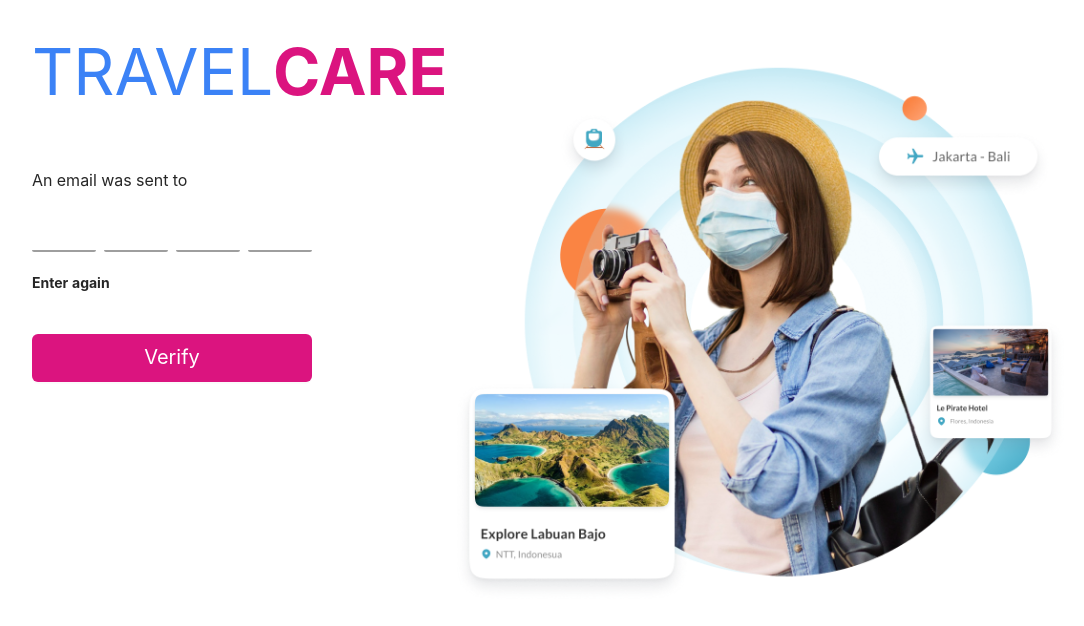
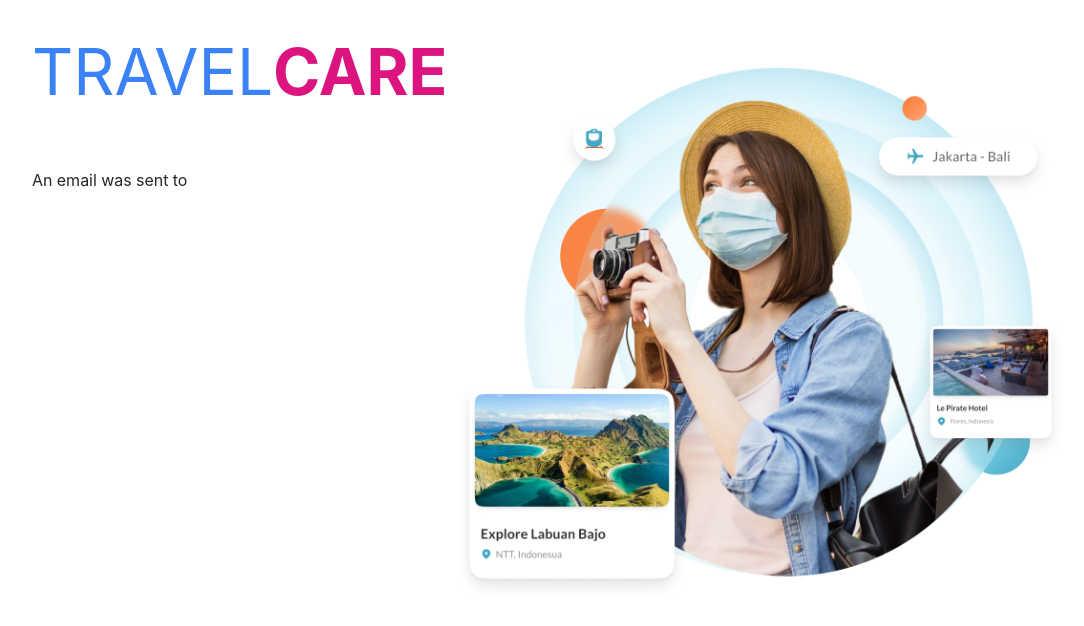
Before and after one commit to Huyhehe/Sem5_Frontend, a React (Vite) app: page /login/verify in a window 1280 px wide. Shown: the top 626 px of the page, without its empty margins (80-1164 px from the left). Built offline with nearby package versions, Linux system fonts and the light colour scheme; no server answers.

Commit message:
refactor: change the UI and logic for Verifying email pages

```diff
--- a/src/pages/Authen/pages/SignIn/index.tsx
+++ b/src/pages/Authen/pages/SignIn/index.tsx
@@ -14,9 +14,9 @@ const SignInPage: FunctionComponent<SignInPageProps> = () => {
   const handleSubmit = async (signInData: any) => {
     setLoading(true)
     try {
-      const { token, ...user } = await signInAPI(signInData)
+      const { access_token, ...user } = await signInAPI(signInData)
       setUserToLocal(user)
-      setAccessTokenToLocal(token)
+      setAccessTokenToLocal(access_token)
       setLoading(false)
       if (currentRoute) {
         setCurrentRoute(null)
--- a/src/pages/Authen/pages/Verify/index.tsx
+++ b/src/pages/Authen/pages/Verify/index.tsx
@@ -12,7 +12,6 @@ const Verify: FunctionComponent<VerifyProps> = () => {
       <h1 className="text-[1rem]">
         An email was sent to <strong>{email}</strong>
       </h1>
-      <CodeField />
     </div>
   )
 }
--- a/src/pages/Authen/pages/Verify/pages/VerifyEmailSending.tsx
+++ b/src/pages/Authen/pages/Verify/pages/VerifyEmailSending.tsx
@@ -20,7 +20,7 @@ const VerifyEmailSending: FunctionComponent<VerifyEmailSendingProps> = () => {
       } catch (error: any) {
         openNotification("error", {
           message: "Error",
-          description: error.message,
+          description: `Something went wrong, it might be ${error.message}`,
         })
       }
     }
```
